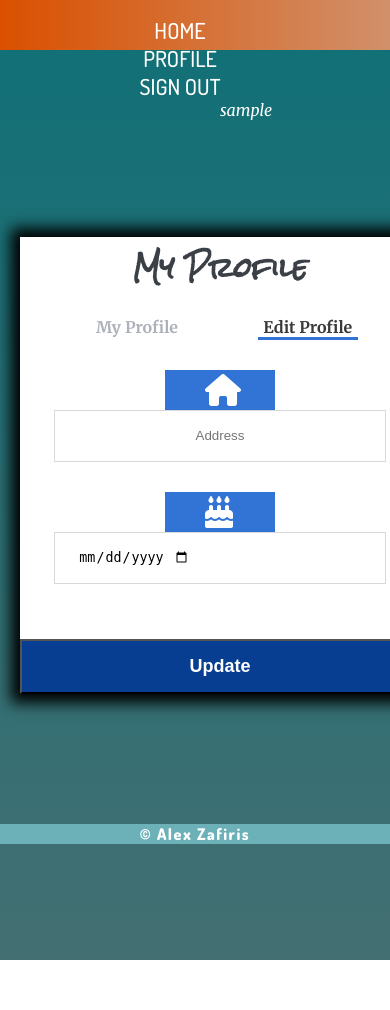
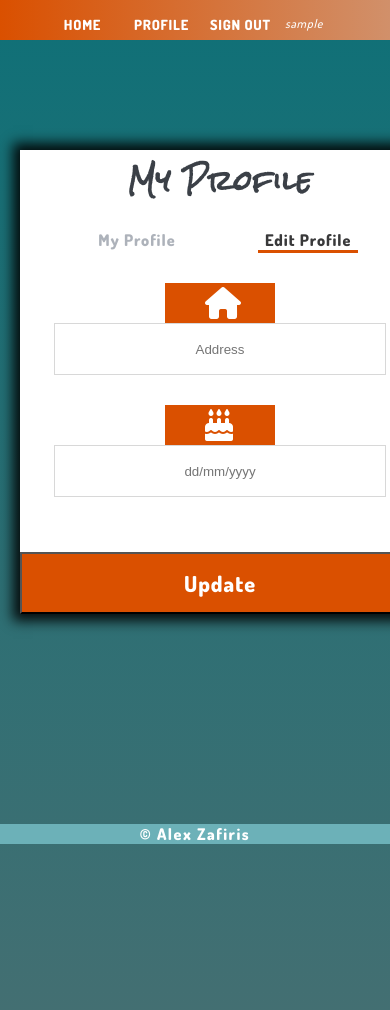
Before and after one commit to zafalex88/flask_test_platform, a Flask app: page /update/ in a window 390 px wide; the page is wider, and only the part inside the window is pictured. Before the commit the page ends 960 px from the top of that part, so only its background shows below. Run offline with Flask 2, Linux system fonts and the light colour scheme; the visitor is signed in with stand-in values (Sample User, id 1); some libraries are stand-ins or nearby versions.

Commit message:
Major Update
-Made site responsive-mobile friendly

```diff
--- a/main.py
+++ b/main.py
@@ -124,7 +124,6 @@ def profile():
 @app.route('/update/', methods=['GET', 'POST'])
 def update():
     msg=""
-    # Check if user is loggedin
     if 'loggedin' in session:
         if request.method == 'POST' and 'address' in request.form and 'birthday' in request.form:
             username = session['username']
@@ -135,10 +134,6 @@ def update():
             db.connection.commit()
             cur.close()
             msg = 'Update successful!'
-        elif request.method == 'POST':
-            # Form is empty... (no POST data)
-            msg = 'No data to update'
-            # User is loggedin show my profile
         return render_template('update.html', username=session['username'], msg=msg)
     else:
         # User is not loggedin redirect to login page
--- a/static/style.css
+++ b/static/style.css
@@ -16,9 +16,11 @@ nav li {
     margin-left: 80px;
     height: 100%;
     font-family: "Dosis";
+    display: inline-block;
     text-align: center;
-    display: inline-block;
     font-size: 22px;
+    font-weight: 800;
+    letter-spacing: 1px;
 }
 
 nav a {
@@ -36,13 +38,15 @@ nav i {
     color: rgb(255, 255, 255);
     float: right;
     margin-right: 50px;
+    font-family: "Dosis";
+    letter-spacing: 0.8px;
+    font-size: 16px;
 }
 
 body {
     display: grid;
     grid-template-columns: 50px auto 350px 40px;
     grid-template-rows: 100px 730px 80px 50px;
-    font-family: "Merriweather";
     margin: 0;
     padding: 0;
 }
@@ -131,10 +135,12 @@ body {
     grid-column-start: 3;
     grid-row-start: 2;
     margin: auto;
-    height: 490px;
+    height: 486px;
     width: 100%;
     background-color: #fff;
     box-shadow: 0px 0px 14px 9px rgba(0, 0, 0, 1.0);
+    font-family: "Dosis";
+    letter-spacing: 1px;
 }
 
 .registration {
@@ -145,6 +151,8 @@ body {
     margin: auto;
     background-color: #fff;
     box-shadow: 0px 0px 14px 9px rgba(0, 0, 0, 1.0);
+    font-family: "Dosis";
+    letter-spacing: 1px;
 }
 
 .dashboard {
@@ -156,6 +164,8 @@ body {
     margin: auto auto auto auto;
     background-color: #fff;
     box-shadow: 0px 0px 14px 9px rgba(0, 0, 0, 1.0);
+    font-family: "Dosis";
+    letter-spacing: 1px;
 }
 
 .dashboard h1 {
@@ -203,7 +213,7 @@ body {
 .dashboard .links a.active,
 .login .links a.active,
 .registration .links a.active {
-    border-bottom: 3px solid #3274d6;
+    border-bottom: 3px solid #da5000;
     color: #39393a;
 }
 
@@ -226,7 +236,7 @@ body {
     margin: 30px auto auto auto;
     width: 70px;
     height: 40px;
-    background-color: #3274d6;
+    background-color: #da5000;
     color: #ffffff;
     padding-left: 40px;
     align-items: center;
@@ -259,10 +269,12 @@ body {
     width: 100%;
     padding: 15px;
     margin-top: 30px;
-    background-color: #073e92;
-    font-weight: bold;
+    background-color: #da5000;
+    font-family: "Dosis";
+    font-weight: 800;
+    letter-spacing: 1px;
     color: white;
-    font-size: 18px;
+    font-size: 22px;
     transition: background-color 500ms linear, color 500ms;
 }
 
@@ -293,3 +305,117 @@ footer {
     font-weight: 800;
     letter-spacing: 1.5px;
 }
+
+@media screen and (max-width: 1200px) {
+    body {
+        display: grid;
+        grid-template-columns: 50px auto 350px 40px;
+        grid-template-rows: 150px 730px 80px 50px;
+        margin: 0;
+        padding: 0;
+    }
+    nav {
+        height: 40px;
+    }
+    nav li {
+        width: 100px;
+        margin-left: 20px;
+        height: 100%;
+        font-family: "Dosis";
+        text-align: center;
+        display: inline-block;
+        font-size: 14px;
+        font-weight: 800;
+        letter-spacing: 0.75px;
+    }
+    nav i {
+        font-family: "Dosis";
+        width: 95px;
+        height: 100%;
+        color: rgb(255, 255, 255);
+        float: right;
+        margin-right: 20px;
+        font-size: 14px;
+    }
+    .welcome {
+        grid-column-start: 1;
+        grid-column-end: 5;
+        grid-row-start: 1;
+        margin: 50px auto auto auto;
+        color: #fff;
+        font-size: 70px;
+        font-family: "Dosis";
+        font-weight: 800;
+        letter-spacing: 2px;
+    }
+    .login {
+        grid-column-start: 1;
+        grid-column-end: 5;
+        grid-row-start: 2;
+        margin: 30px auto auto auto;
+        height: 486px;
+        width: 350px;
+        background-color: #fff;
+        box-shadow: 0px 0px 12px 7px rgba(0, 0, 0, 0.9);
+        font-family: "Dosis";
+        letter-spacing: 0.75px;
+    }
+    .registration {
+        grid-column-start: 1;
+        grid-column-end: 5;
+        grid-row-start: 2;
+        width: 350px;
+        height: auto;
+        margin: auto;
+        background-color: #fff;
+        box-shadow: 0px 0px 12px 7px rgba(0, 0, 0, 0.9);
+        font-family: "Dosis";
+        letter-spacing: 0.75px;
+    }
+    .dashboard {
+        grid-column-start: 1;
+        grid-column-end: 5;
+        grid-row-start: 2;
+        width: 400px;
+        height: auto;
+        margin: 0 auto auto auto;
+        background-color: #fff;
+        box-shadow: 0px 0px 12px 7px rgba(0, 0, 0, 0.9);
+        font-family: "Dosis";
+        letter-spacing: 1px;
+    }
+}
+
+@media screen and (max-width: 550px) {
+    body {
+        display: grid;
+        grid-template-columns: 50px auto 350px 40px;
+        grid-template-rows: 150px 730px 80px 50px;
+        margin: 0;
+        padding: 0;
+    }
+    nav {
+        height: 40px;
+    }
+    nav li {
+        width: 65px;
+        margin-left: 10px;
+        height: 100%;
+        font-family: "Dosis";
+        text-align: center;
+        display: inline-block;
+        font-size: 14px;
+        font-weight: 800;
+        letter-spacing: 0.75px;
+    }
+    nav i {
+        font-family: "Dosis";
+        width: 95px;
+        height: 100%;
+        color: rgb(255, 255, 255);
+        float: right;
+        margin-right: 10px;
+        font-size: 12px;
+        letter-spacing: 0.75px;
+    }
+}
--- a/templates/home.html
+++ b/templates/home.html
@@ -2,8 +2,8 @@
 <html>
     <head>
         <title>Homepage</title>
+        <meta name="viewport" content="width=device-width, height=device-height, initial-scale=0.85">
         <link rel="stylesheet" href="../static/style.css">
-        <link href="https://fonts.googleapis.com/css?family=Merriweather:400,400i,700" rel="stylesheet">
         <link href="https://fonts.googleapis.com/css?family=Dosis:500,800" rel="stylesheet">
         <script src="https://kit.fontawesome.com/f2e645ebb5.js" crossorigin="anonymous"></script>
     </head>
--- a/templates/index.html
+++ b/templates/index.html
@@ -2,8 +2,8 @@
 <html>
     <head>
         <title>Sign In</title>
+        <meta name="viewport" content="width=device-width, height=device-height, initial-scale=0.85">
         <link rel="stylesheet" href="../static/style.css">
-        <link href="https://fonts.googleapis.com/css?family=Merriweather:400,400i,700" rel="stylesheet">
         <link href="https://fonts.googleapis.com/css?family=Dosis:500,800" rel="stylesheet">
         <script src="https://kit.fontawesome.com/f2e645ebb5.js" crossorigin="anonymous"></script>
     </head>
@@ -12,9 +12,8 @@
             <li><a href="/home/">HOME</a></li>
             <li><a href="/profile/">PROFILE</a></li>
             <li><a href="/signout/">SIGN OUT</a></li>
-            <i>Not signed in</i>
+            <i>Signed Out</i>
         </ul>
-
     </nav>
     <body>
         <div class="welcome">
--- a/templates/profile.html
+++ b/templates/profile.html
@@ -2,8 +2,8 @@
 <html>
     <head>
         <title>My Profile</title>
+        <meta name="viewport" content="width=device-width, height=device-height, initial-scale=0.85">
         <link rel="stylesheet" href="../static/style.css">
-        <link href="https://fonts.googleapis.com/css?family=Merriweather:400,400i,700" rel="stylesheet">
         <link href="https://fonts.googleapis.com/css?family=Rock+Salt" rel="stylesheet">
         <link href="https://fonts.googleapis.com/css?family=Dosis:500,800" rel="stylesheet">
         <script src="https://kit.fontawesome.com/f2e645ebb5.js" crossorigin="anonymous"></script>
--- a/templates/signup.html
+++ b/templates/signup.html
@@ -2,8 +2,8 @@
 <html>
     <head>
         <title>Sign Up</title>
+        <meta name="viewport" content="width=device-width, height=device-height, initial-scale=0.85">
         <link rel="stylesheet" href="../static/style.css">
-        <link href="https://fonts.googleapis.com/css?family=Merriweather:400,400i,700" rel="stylesheet">
         <link href="https://fonts.googleapis.com/css?family=Dosis:500,800" rel="stylesheet">
         <script src="https://kit.fontawesome.com/f2e645ebb5.js" crossorigin="anonymous"></script>
     </head>
--- a/templates/update.html
+++ b/templates/update.html
@@ -2,8 +2,8 @@
 <html>
     <head>
         <title>My Profile Update</title>
+        <meta name="viewport" content="width=device-width, height=device-height, initial-scale=0.85">
         <link rel="stylesheet" href="../static/style.css">
-        <link href="https://fonts.googleapis.com/css?family=Merriweather:400,400i,700" rel="stylesheet">
         <link href="https://fonts.googleapis.com/css?family=Dosis:500,800" rel="stylesheet">
         <link href="https://fonts.googleapis.com/css?family=Rock+Salt" rel="stylesheet">
         <script src="https://kit.fontawesome.com/f2e645ebb5.js" crossorigin="anonymous"></script>
@@ -30,11 +30,11 @@
                 <label for="address">
 					<i class="fas fa-home fa-2x"></i>
 				</label>
-                <input type="text" name="address" placeholder="Address" id="address">
+                <input type="text" name="address" placeholder="Address" id="address" required>
                 <label for="birthday">
 					<i class="fas fa-birthday-cake fa-2x"></i>
 				</label>
-                <input type="date" name="birthday" placeholder="Birthday" id="birthday">
+                <input type="text" name="birthday" placeholder="dd/mm/yyyy" id="birthday" required>
                 <div class="msg">{{ msg }}</div>
                 <input type="submit" value="Update">
                 </form>
```
